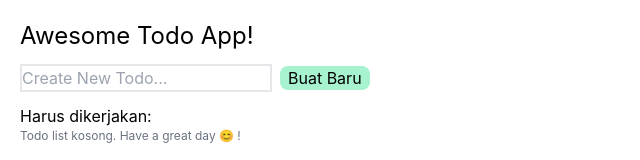
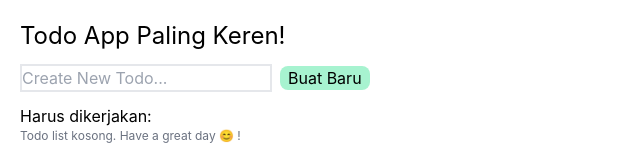
Before and after one commit to AsadSaleh/todo-app, a React (Create React App) app: page / in a window 1280 px wide. Shown: the top 160 px of the page, without its empty margins (0-640 px from the left). Built offline with nearby package versions, Linux system fonts and the light colour scheme.

Commit message:
feat: rename title

```diff
--- a/src/App.js
+++ b/src/App.js
@@ -48,7 +48,7 @@ export default function App() {
 
   return (
     <div className="p-5">
-      <h1 className="text-2xl">Awesome Todo App!</h1>
+      <h1 className="text-2xl">Todo App Paling Keren!</h1>
 
       {/* Form untuk Create New Todo */}
       <form
```
